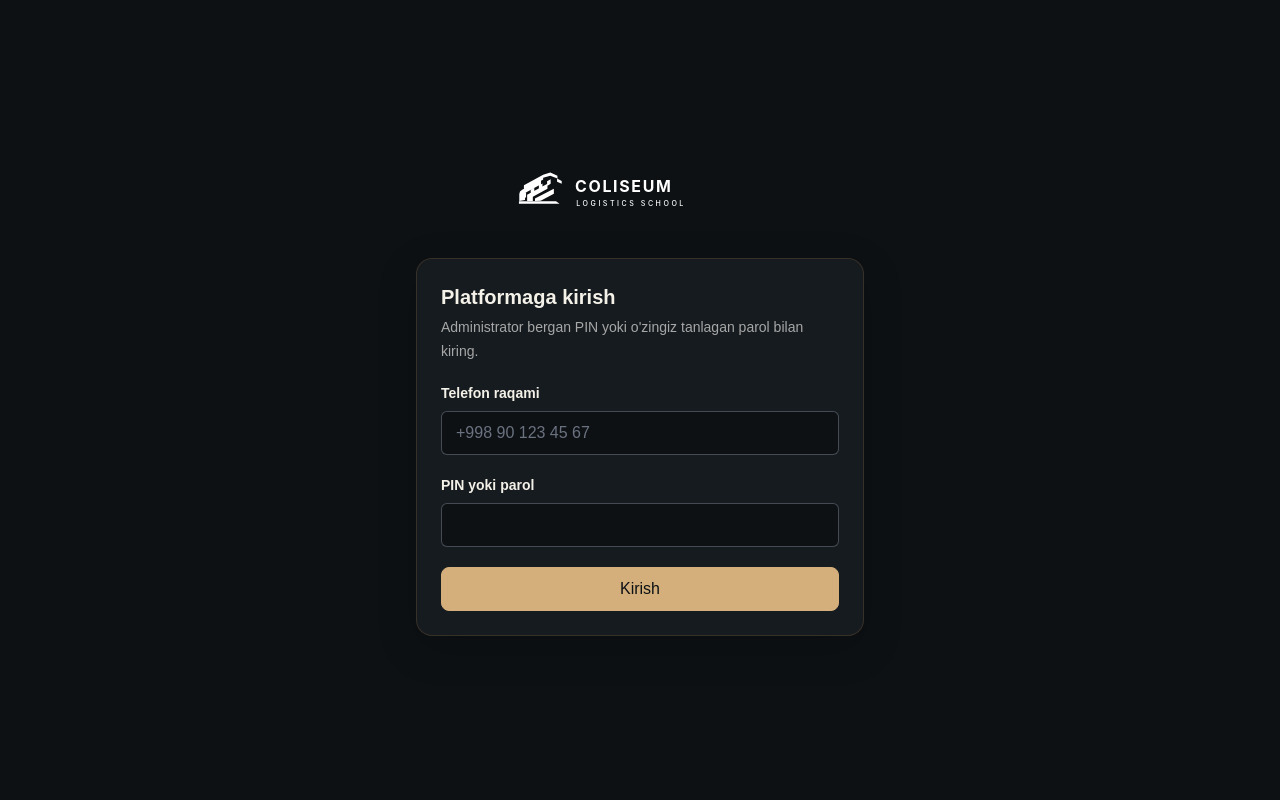
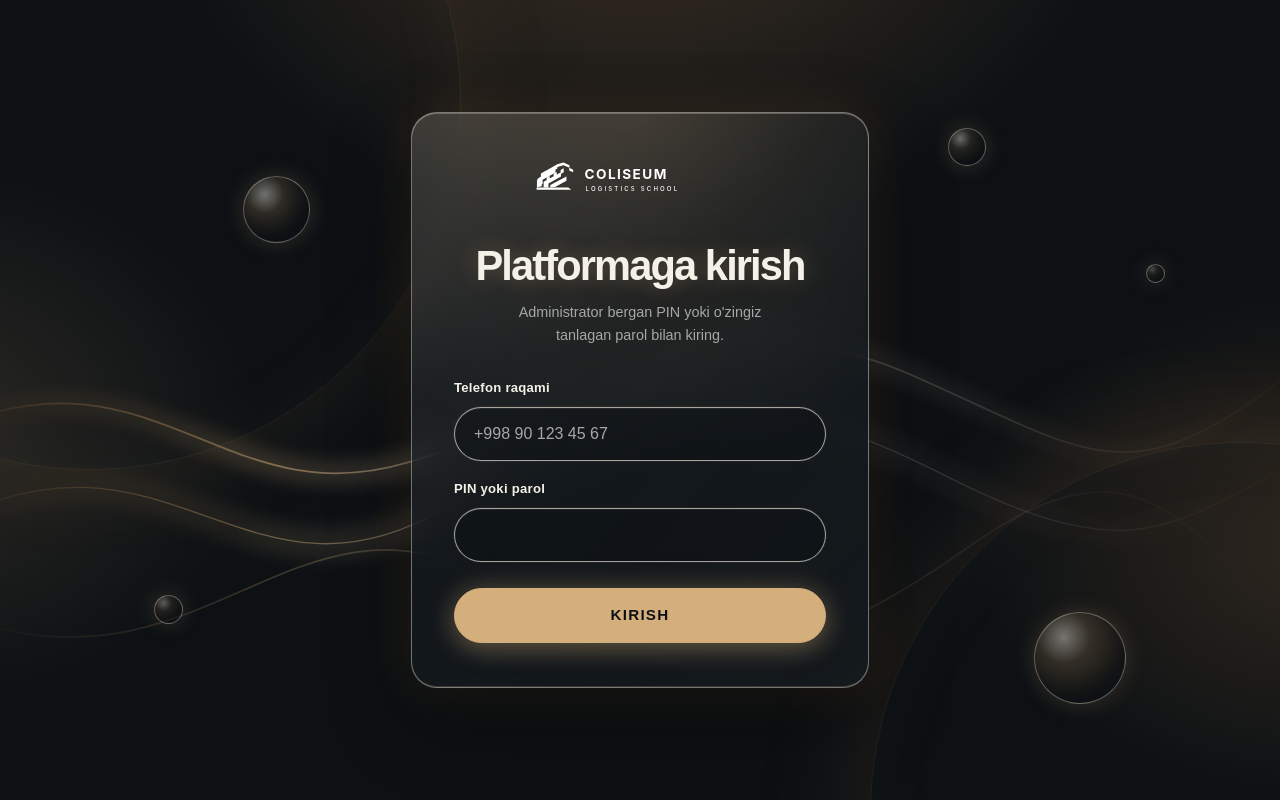
Before and after one commit to Mr-Cullen-1/logistics-school, a Next.js app: page /login in a window 1280 px wide. Built offline with nearby package versions, Linux system fonts and the light colour scheme; no server answers.

Commit message:
style: refresh login page in Coliseum theme

```diff
--- /dev/null
+++ b/src/app/login/login.module.css
@@ -0,0 +1,113 @@
+.stage {
+  position: relative;
+  isolation: isolate;
+  display: grid;
+  min-height: 100svh;
+  place-items: center;
+  overflow: hidden;
+  padding: 48px 20px;
+  background:
+    radial-gradient(ellipse 50% 55% at 50% -14%, rgb(184 129 74 / 27%), transparent 76%),
+    radial-gradient(ellipse 35% 45% at -6% 54%, rgb(212 175 124 / 15%), transparent 76%),
+    radial-gradient(ellipse 37% 42% at 104% 68%, rgb(184 129 74 / 20%), transparent 77%),
+    #0d1114;
+}
+
+.stage::before,
+.stage::after {
+  position: absolute;
+  z-index: -1;
+  width: min(58vw, 750px);
+  aspect-ratio: 1;
+  border: 1px solid rgb(212 175 124 / 10%);
+  border-radius: 50%;
+  content: "";
+  pointer-events: none;
+}
+
+.stage::before { top: -34%; left: -22%; box-shadow: 0 0 100px rgb(184 129 74 / 12%), inset 0 0 80px rgb(212 175 124 / 4%); }
+.stage::after { right: -26%; bottom: -48%; box-shadow: 0 0 120px rgb(184 129 74 / 15%), inset 0 0 80px rgb(212 175 124 / 4%); }
+
+.ambient { position: absolute; z-index: -1; inset: 0; overflow: hidden; pointer-events: none; }
+.waves { position: absolute; inset: 0; width: 100%; height: 100%; opacity: .9; }
+
+.orb {
+  position: absolute;
+  width: var(--size);
+  height: var(--size);
+  border: 1px solid rgb(244 241 232 / 32%);
+  border-radius: 50%;
+  background: radial-gradient(circle at 32% 27%, rgb(244 241 232 / 43%), rgb(212 175 124 / 17%) 29%, rgb(184 129 74 / 5%) 62%, transparent 74%);
+  box-shadow: inset -8px -11px 18px rgb(13 17 20 / 55%), 0 0 22px rgb(212 175 124 / 19%);
+}
+.orbOne { --size: 67px; top: 22%; left: 19%; }
+.orbTwo { --size: 38px; top: 16%; right: 23%; }
+.orbThree { --size: 92px; right: 12%; bottom: 12%; }
+.orbFour { --size: 29px; left: 12%; bottom: 22%; }
+.orbFive { --size: 19px; right: 9%; top: 33%; }
+
+.panel {
+  position: relative;
+  width: min(100%, 458px);
+  padding: 42px 42px 44px;
+  border: 1px solid rgb(244 241 232 / 42%);
+  border-radius: 26px;
+  background: linear-gradient(133deg, rgb(244 241 232 / 14%), rgb(22 27 31 / 66%) 43%, rgb(22 27 31 / 79%));
+  box-shadow: 0 28px 80px rgb(0 0 0 / 42%), 0 0 52px rgb(184 129 74 / 19%), inset 0 1px 0 rgb(244 241 232 / 28%), inset 0 -1px 0 rgb(212 175 124 / 21%);
+  backdrop-filter: blur(24px);
+  -webkit-backdrop-filter: blur(24px);
+}
+
+.panel::before {
+  position: absolute;
+  inset: -1px;
+  z-index: -1;
+  border-radius: inherit;
+  background: radial-gradient(circle at 50% 0, rgb(212 175 124 / 16%), transparent 58%);
+  content: "";
+  pointer-events: none;
+}
+
+.logo { display: block; width: 222px; max-width: 75%; margin: 0 auto 34px; }
+.heading { margin-bottom: 32px; text-align: center; }
+.heading h1 { color: #f4f1e8; font-size: clamp(2rem, 5vw, 2.6rem); font-weight: 700; letter-spacing: -.045em; line-height: 1.1; text-shadow: 0 0 22px rgb(212 175 124 / 30%); }
+.heading p { max-width: 33ch; margin: 12px auto 0; color: #a7a7a7; font-size: .9rem; line-height: 1.6; }
+
+.formWrap :global(form) { display: grid; gap: 19px; }
+.formWrap :global(form > div) { margin: 0; }
+.formWrap :global(label) { display: block; margin-bottom: 9px; color: #f4f1e8; font-size: .82rem; font-weight: 600; letter-spacing: .02em; }
+.formWrap :global(input) {
+  height: 54px;
+  border: 1px solid rgb(244 241 232 / 65%);
+  border-radius: 999px;
+  background: rgb(13 17 20 / 43%);
+  padding: 0 19px;
+  color: #f4f1e8;
+  box-shadow: inset 0 1px 0 rgb(244 241 232 / 7%), 0 0 0 1px rgb(212 175 124 / 7%);
+}
+.formWrap :global(input::placeholder) { color: #a7a7a7; }
+.formWrap :global(input:focus) { border-color: #d4af7c; box-shadow: 0 0 0 3px rgb(212 175 124 / 21%), 0 0 23px rgb(212 175 124 / 19%); }
+.formWrap :global(button[type="submit"]) {
+  position: relative;
+  height: 55px;
+  margin-top: 7px;
+  border-color: #d4af7c;
+  border-radius: 999px;
+  background: #d4af7c;
+  color: #0d1114;
+  box-shadow: 0 6px 25px rgb(212 175 124 / 32%), 0 0 34px rgb(212 175 124 / 18%);
+  font-size: .95rem;
+  font-weight: 800;
+  letter-spacing: .08em;
+  text-transform: uppercase;
+}
+.formWrap :global(button[type="submit"]:hover) { background: #b8814a; border-color: #b8814a; }
+
+@media (max-width: 560px) {
+  .stage { padding: 28px 16px; }
+  .panel { padding: 36px 25px 38px; border-radius: 23px; }
+  .logo { width: 205px; margin-bottom: 30px; }
+  .heading { margin-bottom: 27px; }
+  .orbOne { left: -7%; }
+  .orbThree { right: -10%; }
+}
--- a/src/app/login/page.tsx
+++ b/src/app/login/page.tsx
@@ -1,21 +1,50 @@
 import Image from "next/image";
 import { redirect } from "next/navigation";
 
-import { Card } from "@/components/ui/card";
 import { LoginForm } from "@/components/auth/login-form";
 import { currentUser, destinationFor } from "@/lib/auth/current-user";
+import styles from "./login.module.css";
 
 export default async function LoginPage() {
   const user = await currentUser();
   if (user) redirect(destinationFor(user));
   return (
-    <main className="flex min-h-screen items-center justify-center px-4 py-12">
-      <div className="w-full max-w-md space-y-8">
-        <Image src="/coliseum-logo-horizontal-light.svg" alt="Coliseum Logistics School" width={260} height={63} priority className="mx-auto" style={{ height: "auto" }} />
-        <Card title="Platformaga kirish" description="Administrator bergan PIN yoki o'zingiz tanlagan parol bilan kiring.">
+    <main className={styles.stage}>
+      <div className={styles.ambient} aria-hidden="true">
+        <svg className={styles.waves} viewBox="0 0 1440 900" preserveAspectRatio="none" focusable="false">
+          <defs>
+            <linearGradient id="login-wave" x1="0" y1="0" x2="1" y2="0">
+              <stop offset="0" stopColor="#B8814A" stopOpacity="0" />
+              <stop offset=".24" stopColor="#D4AF7C" stopOpacity=".7" />
+              <stop offset=".58" stopColor="#F4F1E8" stopOpacity=".35" />
+              <stop offset="1" stopColor="#B8814A" stopOpacity="0" />
+            </linearGradient>
+            <filter id="login-wave-glow" x="-30%" y="-100%" width="160%" height="300%"><feGaussianBlur stdDeviation="9" /></filter>
+          </defs>
+          <g fill="none" stroke="url(#login-wave)" strokeLinecap="round">
+            <path d="M-80 492 C170 370 245 585 460 520 S800 322 1028 423 S1275 570 1520 365" strokeWidth="29" opacity=".28" filter="url(#login-wave-glow)" />
+            <path d="M-80 492 C170 370 245 585 460 520 S800 322 1028 423 S1275 570 1520 365" strokeWidth="2" opacity=".8" />
+            <path d="M-80 598 C185 445 272 706 500 572 S832 418 1065 536 S1327 579 1520 488" strokeWidth="38" opacity=".18" filter="url(#login-wave-glow)" />
+            <path d="M-80 598 C185 445 272 706 500 572 S832 418 1065 536 S1327 579 1520 488" strokeWidth="1.5" opacity=".68" />
+            <path d="M-50 690 C220 800 330 530 548 650 S885 760 1090 615 S1340 610 1490 740" strokeWidth="2" opacity=".38" />
+          </g>
+        </svg>
+        <span className={`${styles.orb} ${styles.orbOne}`} />
+        <span className={`${styles.orb} ${styles.orbTwo}`} />
+        <span className={`${styles.orb} ${styles.orbThree}`} />
+        <span className={`${styles.orb} ${styles.orbFour}`} />
+        <span className={`${styles.orb} ${styles.orbFive}`} />
+      </div>
+      <section className={styles.panel} aria-labelledby="login-title">
+        <Image src="/coliseum-logo-horizontal-light.svg" alt="Coliseum Logistics School" width={260} height={63} priority className={styles.logo} style={{ height: "auto" }} />
+        <div className={styles.heading}>
+          <h1 id="login-title">Platformaga kirish</h1>
+          <p>Administrator bergan PIN yoki o&apos;zingiz tanlagan parol bilan kiring.</p>
+        </div>
+        <div className={styles.formWrap}>
           <LoginForm />
-        </Card>
-      </div>
+        </div>
+      </section>
     </main>
   );
 }
```
